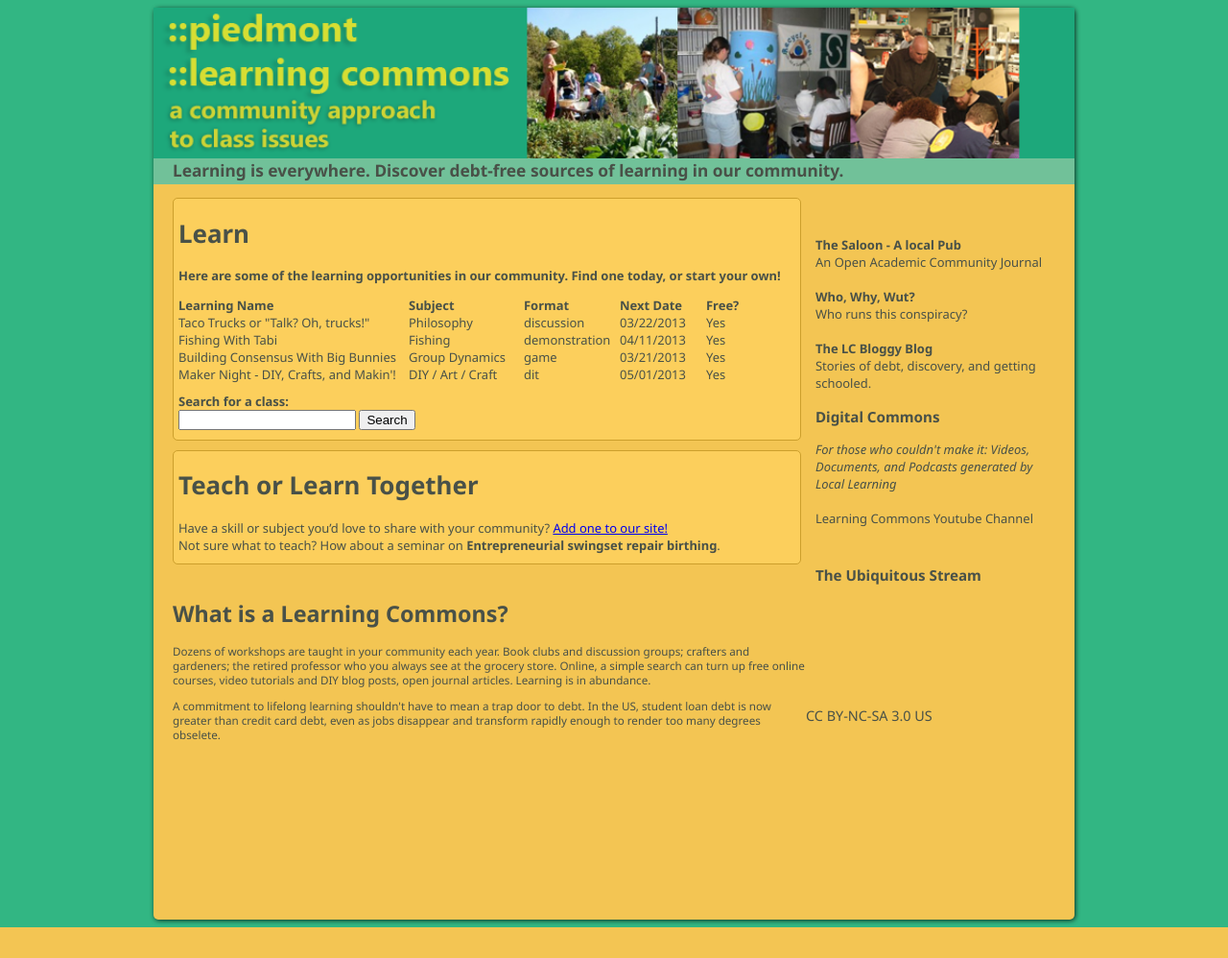
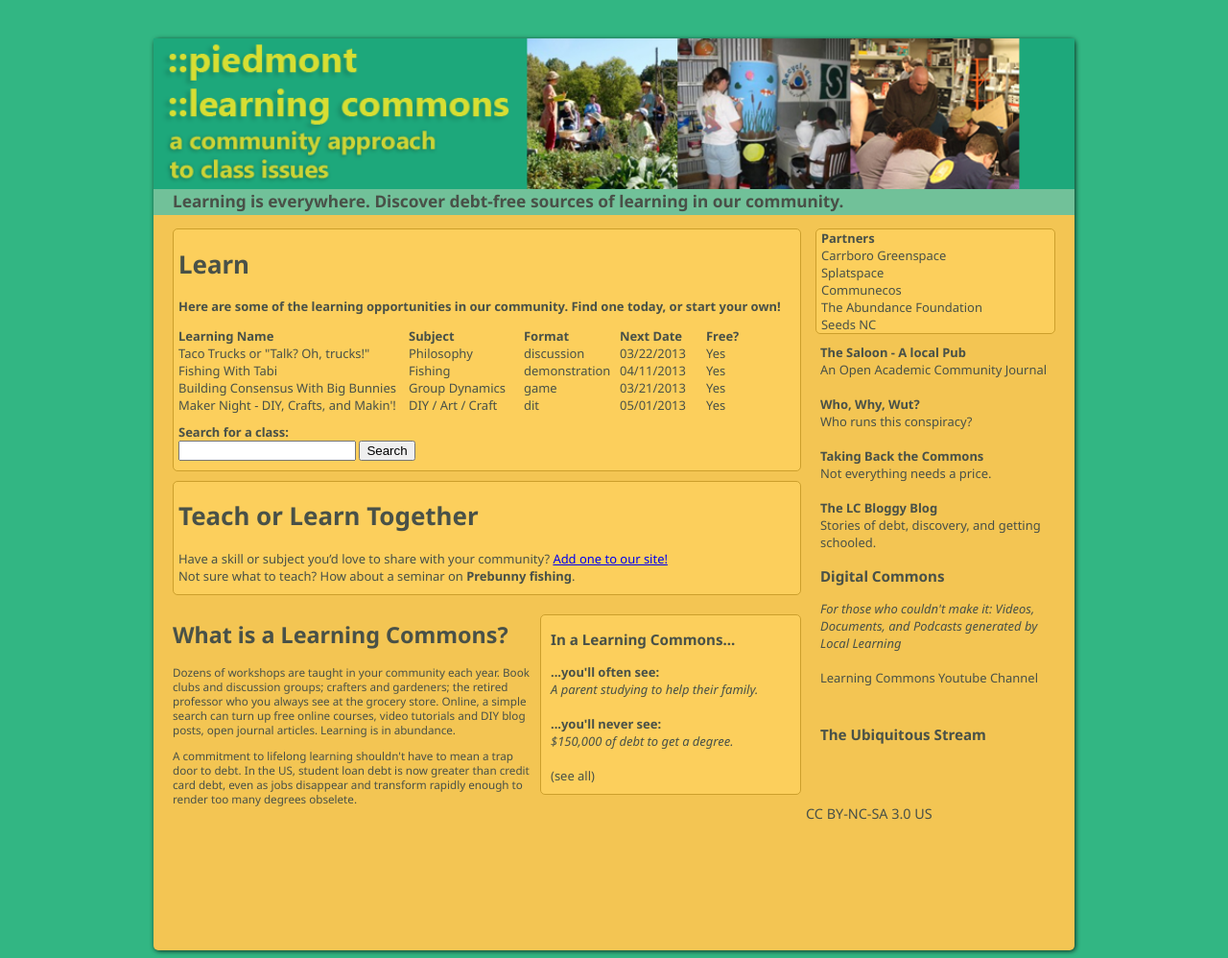
Before and after one commit to mpants/learningcommons, a Django app: page / in a window 1280 px wide. Shown: the whole page at 96% size. Before the commit the page ends 966 px from the top, so only its background shows below. Run offline with Django 3.2, Linux system fonts and the light colour scheme; data comes from the database, SQL or seed files in the repository; parts of the project's set-up code (start-up, migrations or seed data) failed here and were passed over.

Commit message:
Small front page updates.  Likely / Never function

```diff
--- a/learningcommons/templates/home.html
+++ b/learningcommons/templates/home.html
@@ -90,14 +90,36 @@
 					<p>Dozens of workshops are taught in your community each year.  Book clubs and discussion groups; crafters and gardeners; the retired professor who you always see at the grocery store.  Online, a simple search can turn up free online courses, video tutorials and DIY blog posts, open journal articles.  Learning is in abundance.</p>
 					<p>A commitment to lifelong learning shouldn't have to mean a trap door to debt.  In the US, student loan debt is now greater than credit card debt, even as jobs disappear and transform rapidly enough to render too many degrees obselete.</p>
 				</div>
+				<div id="likely-never-see">
+					<h3>In a Learning Commons...</h3>
+					<div id="likely-see">
+						<strong>...you'll often see:</strong><br/>
+						<em>{{ likely }}</em><br/><br/>
+					</div>
+					<div id="never-see">
+						<strong>...you'll never see:</strong><br/>
+						<em>{{ never }}</em><br/><br/>(see all)<br/>
+					</div>
+					</div>
 				</div>
 				<div id="sidebar">
+					<div id="partners">
+						<strong>Partners</strong><br/>
+						Carrboro Greenspace<br/>
+						Splatspace<br/>
+						Communecos<br/>
+						The Abundance Foundation<br/>
+						Seeds NC<br/>
+					</div>
+
 					<div id="nav">
 						<strong>The Saloon - A local Pub</strong><br/>
 						An Open Academic Community Journal<br/>
 						<br/>
 						<strong>Who, Why, Wut?</strong><br/>
 						Who runs this conspiracy?<br/><br/>
+						<strong>Taking Back the Commons</strong><br/>
+						Not everything needs a price.</br><br/>
 						<strong>The LC Bloggy Blog</strong><br/>
 						Stories of debt, discovery, and getting schooled.<br/>
 					</div>
--- a/ourschool/static/css/style.css
+++ b/ourschool/static/css/style.css
@@ -1,15 +1,16 @@
 body {
 	background: rgb(50,182,131);
 	font-family: 'Noto Sans', sans-serif;
-	color:#495148;
+	color: #495148;
 	font-size: .9em;
 }
 #wrapper {
-	width:960px;
-	margin-left:auto;
-	margin-right:auto;
+	width: 960px;
+	margin-left: auto;
+	margin-right: auto;
+	margin-top: 40px;
 	background: #f3c553;
-	height:950px;
+	height: 950px;
 	border-radius: 5px 5px 5px 5px;
 	-moz-border-radius: 5px 5px 5px 5px;
 	-webkit-border-radius: 5px 5px 5px 5px;
@@ -20,121 +21,141 @@ box-shadow: 1px 1px 5px 0px rgba(0,0,0,0.75);
 }
 
 #header {
-	width:100%;
-	height:155px;
+	width: 100%;
+	height: 155px;
 }
 
 #logo {
-	width:100%;
-
+	width: 100%;
 }
 
 #about {
-	font-size:.9em;
-	clear:both;
-	padding-top:10px;
-	width:660px;
+	font-size: .9em;
+	clear: both;
+	width: 383px;
+	float: left;
 }
 #main {
-	margin-left:20px;
-	margin-right:20px;
+	margin-left: 20px;
+	margin-right: 20px;
 }
 
-
 #intro-text {
-	font-size:1.2em;
-	background:#71c199;
-	padding-left:20px;
-	padding-top:3px;
-	padding-bottom:3px;
+	font-size: 1.2em;
+	background: #71c199;
+	padding-left: 20px;
+	padding-top: 3px;
+	padding-bottom: 3px;
 }
 
 #sidebar {
-	width:240px;
-	height:500px;
-	float:left;
-	margin-top:30px;
-	font-size:.9em;
-	margin-left:10px;
+	width: 250px;
+	height: 600px;
+	float: left;
+	font-size: .9em;
+	margin-left: 10px;
+}
+
+#likely-never-see {
+	float: left;
+	width: 250px;
+	border-radius: 5px 5px 5px 5px;
+	-moz-border-radius: 5px 5px 5px 5px;
+	-webkit-border-radius: 5px 5px 5px 5px;
+	border: 1px solid #cC9F2C;
+	padding-left: 10px;
+	padding-right:10px;
+	margin-top: 10px;
+	background: #fCcF5C;
+	padding-bottom:10px;
 }
 
 #nav {
-	margin-top:10px;
+	margin-top: 10px;
+	padding-left:5px;
 }
 
 #digital-commons {
-	height:150px;
+	height: 150px;
+	padding-left:5px;
 }
 
 #search-area {
-	margin-top:10px;
+	margin-top: 10px;
+}
+#partners {
+	border-radius: 5px 5px 5px 5px;
+	-moz-border-radius: 5px 5px 5px 5px;
+	-webkit-border-radius: 5px 5px 5px 5px;
+	border: 1px solid #cC9F2C;
+	padding-left: 5px;
+	background: #fCcF5C;
 }
 #learn-area {
 	border-radius: 5px 5px 5px 5px;
 	-moz-border-radius: 5px 5px 5px 5px;
 	-webkit-border-radius: 5px 5px 5px 5px;
 	border: 1px solid #cC9F2C;
-padding-bottom:10px;
-padding-right:5px;
-padding-left:5px;
-margin-bottom:10px;
-background:#fCcF5C;
+	padding-bottom: 10px;
+	padding-right: 5px;
+	padding-left: 5px;
+	margin-bottom: 10px;
+	background: #fCcF5C;
 }
 #teach-area {
 
-background:#fCcF5C;
-	width:648px;
-	float:left;
+	background: #fCcF5C;
+	width: 648px;
+	float: left;
 	border-radius: 5px 5px 5px 5px;
 	-moz-border-radius: 5px 5px 5px 5px;
 	-webkit-border-radius: 5px 5px 5px 5px;
 	border: 1px solid #cC9F2C;
-padding-bottom:10px;
-padding-left:5px;
-margin-bottom:10px;
+	padding-bottom: 10px;
+	padding-left: 5px;
+	margin-bottom: 10px;
 }
 
 #feed {
-	height:100px;
+	height: 100px;
+	padding-left:5px;
 }
 .class-listing {
-	width:670px;
+	width: 670px;
 }
 
 .class-name {
 	width: 230px;
-
 	float: left;
-	overflow:hidden;
+	overflow: hidden;
 	white-space: nowrap;
-	text-overflow:ellipsis;
-	margin-right:10px;
+	text-overflow: ellipsis;
+	margin-right: 10px;
 }
 
 .class-format {
 	width: 100px;
 	float: left;
-	overflow:hidden;
+	overflow: hidden;
 	white-space: nowrap;
-	text-overflow:ellipsis;
+	text-overflow: ellipsis;
 }
-
 
 .class-host {
 	width: 95px;
-	padding-right:5px;
+	padding-right: 5px;
 	float: left;
-	overflow:hidden;
+	overflow: hidden;
 	white-space: nowrap;
-	text-overflow:ellipsis;
+	text-overflow: ellipsis;
 }
 
 .class-isfree {
 	width: 70px;
 	float: left;
-	overflow:hidden;
+	overflow: hidden;
 	white-space: nowrap;
-	text-overflow:ellipsis;
+	text-overflow: ellipsis;
 }
 
 .class-nextdate {
@@ -145,22 +166,20 @@ margin-bottom:10px;
 .class-numusers {
 	width: 50px;
 	float: left;
-
 }
 
 .class-subject {
 	width: 120px;
 	float: left;
-	overflow:hidden;
+	overflow: hidden;
 	white-space: nowrap;
-	text-overflow:ellipsis;
+	text-overflow: ellipsis;
 }
 
 .classes-listing {
 	width: 655px;
-	margin-right:5px;
+	margin-right: 5px;
 	font-size: 0.9em;
-	padding-bottom:15px;
-	float:left;
-
+	padding-bottom: 15px;
+	float: left;
 }
--- a/ourschool/views.py
+++ b/ourschool/views.py
@@ -62,8 +62,10 @@ def home(request):
       return render_to_response('search_results.html', {'sources': sources, 'query': q})
   #return home page, with or without errors
   classes = source.objects.all()
+  likely = getLikely()
+  never = getNever()
   suggestion = getSuggestion()
-  c = RequestContext(request, {'classes':classes,'errors':errors,'suggestion':suggestion})
+  c = RequestContext(request, {'classes':classes,'errors':errors,'suggestion':suggestion,'likely':likely,'never':never,})
   return render_to_response('home.html',c)
 
 def getSuggestion():
@@ -71,3 +73,11 @@ def getSuggestion():
   secondparts = ['crystal ','fishing ','communication ','James Joyce ','swingset repair ','3D printing ','kitten ','website ','linear ','non','pre','post','anti','dimensional ','toroid ','bicycle ','crossfit ','arduino ','bird ','chicken ','bunny ','kickball ']
   thirdparts = ['dreaming','fishing','running','making','building','repairing','discourse','rhetorics','raising','tending','petting','cuddling','birthing','eating','walking','cycling','chilling','slacking','hiking','soldering','knitting','wiring','writing','poetry','thinking','visioning','sillyracing']
   return choice(firstparts) + choice(secondparts) + choice(thirdparts)
+
+def getLikely():
+  likelysee = ['Someone new to town making friends.','Curricula shared freely with other communities around the world.','Skills being taught that help meet real needs.','Pride in actual real-world accomplishments.','People discovering what they have to share.','Many ways to demonstrate competency in a skill.','As many formats of teaching as there are styles of learning.','Partnerships with towns, communities, and nonprofits.','A space for non-traditional subjects.','A wide range of economic backgrounds.','A parent studying to help their family.','Students learning in a sunlit park.','Students working on community projects.','People publishing work for the first time.','Forgotten thinkers and authors being celebrated.','Learning that grows across disciplines to create something new.',]
+  return choice(likelysee)
+
+def getNever():
+  neversee = ['A building named after Fed Ex.','18 year olds gambling on disappearing jobs.','$150,000 of debt to get a degree.','Fake study programs to pass the football team.','Student research funded by the Department of Defense.','A bill in the mail.','20 years of debt.','A student launched into a career path they regret.','A false promise of jobs.','A class where students only show up for the exams.','The ups and downs of state education budgets.','A classroom of all twenty-somethings.','Someone turned away.','Partnerships with megacorporations','Trustees who own stock in student loan companies.',]
+  return choice(neversee)
```
Lines whose indentation alone changed are shown as unchanged.
